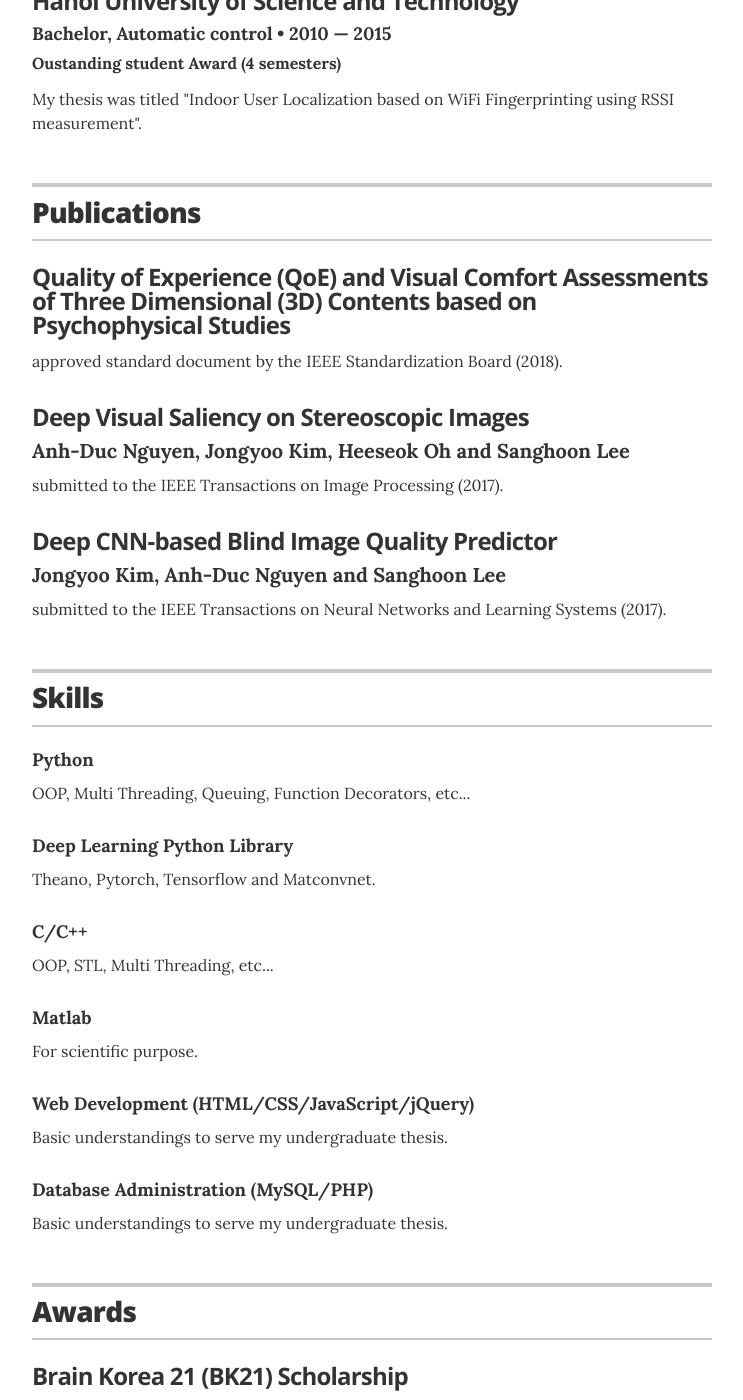
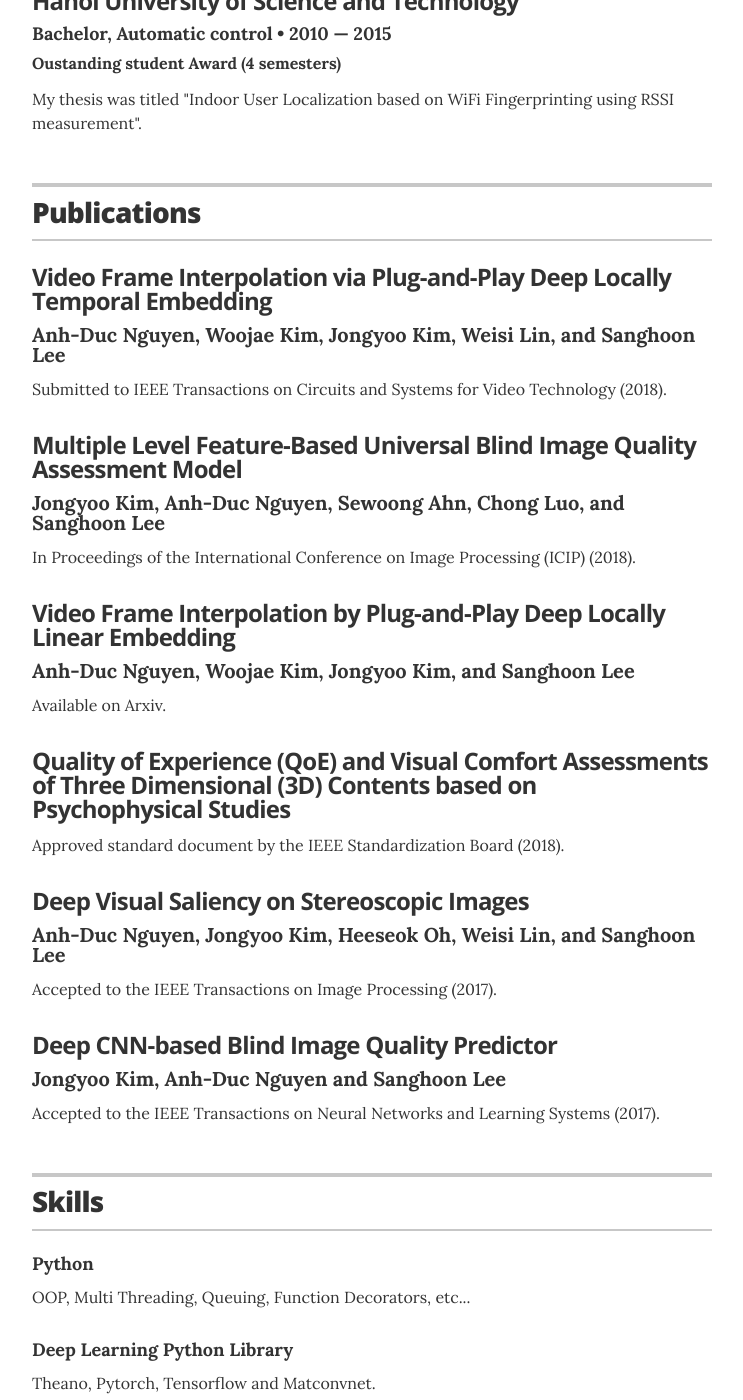
Before and after one commit to justanhduc/justanhduc.github.io, a Jekyll site: the page built from index.html, in a window 1280 px wide and 1400 px high, scrolled down 758 px. Shown: the whole window, without its empty margins (268-1011 px from the left). Built offline with Jekyll 4.4.1, drawn with Linux system fonts in a browser that asks for light colours.

Commit message:
Update _data/publications.yml
added publications

```diff
--- a/_data/publications.yml
+++ b/_data/publications.yml
@@ -1,22 +1,32 @@
 # Projects
 # uncomment the urls if you wish to display them, and add your own URL
 
-# - title: Video Frame Interpolation by Plug-and-Play Deep Locally Linear Embedding
-  # authors: Anh-Duc Nguyen, Woojae Kim, Jongyoo Kim, and Sanghoon Lee
-  # # url: "#"
-  # note: submitted to ECCV2018.
+- title: Video Frame Interpolation via Plug-and-Play Deep Locally Temporal Embedding
+  authors: Anh-Duc Nguyen, Woojae Kim, Jongyoo Kim, Weisi Lin, and Sanghoon Lee
+  # url: "#"
+  note: Submitted to IEEE Transactions on Circuits and Systems for Video Technology (2018).
+
+- title: Multiple Level Feature-Based Universal Blind Image Quality Assessment Model
+  authors: Jongyoo Kim, Anh-Duc Nguyen, Sewoong Ahn, Chong Luo, and Sanghoon Lee
+  # url: "#"
+  note: In Proceedings of the International Conference on Image Processing (ICIP) (2018).
+
+- title: Video Frame Interpolation by Plug-and-Play Deep Locally Linear Embedding
+  authors: Anh-Duc Nguyen, Woojae Kim, Jongyoo Kim, and Sanghoon Lee
+  # url: "#"
+  note: Available on Arxiv.
 
 - title: Quality of Experience (QoE) and Visual Comfort Assessments of Three Dimensional (3D) Contents based on Psychophysical Studies
   #authors: Anh-Duc Nguyen, Jongyoo Kim, Heeseok Oh and Sanghoon Lee
 # url: "#"
-  note: approved standard document by the IEEE Standardization Board (2018).
+  note: Approved standard document by the IEEE Standardization Board (2018).
 
 - title: Deep Visual Saliency on Stereoscopic Images
-  authors: Anh-Duc Nguyen, Jongyoo Kim, Heeseok Oh and Sanghoon Lee
+  authors: Anh-Duc Nguyen, Jongyoo Kim, Heeseok Oh, Weisi Lin, and Sanghoon Lee
 # url: "#"
-  note: submitted to the IEEE Transactions on Image Processing (2017).
+  note: Accepted to the IEEE Transactions on Image Processing (2017).
 
 - title: Deep CNN-based Blind Image Quality Predictor
   authors: Jongyoo Kim, Anh-Duc Nguyen and Sanghoon Lee
 # url: "#"
-  note: submitted to the IEEE Transactions on Neural Networks and Learning Systems (2017).
+  note: Accepted to the IEEE Transactions on Neural Networks and Learning Systems (2017).
```
